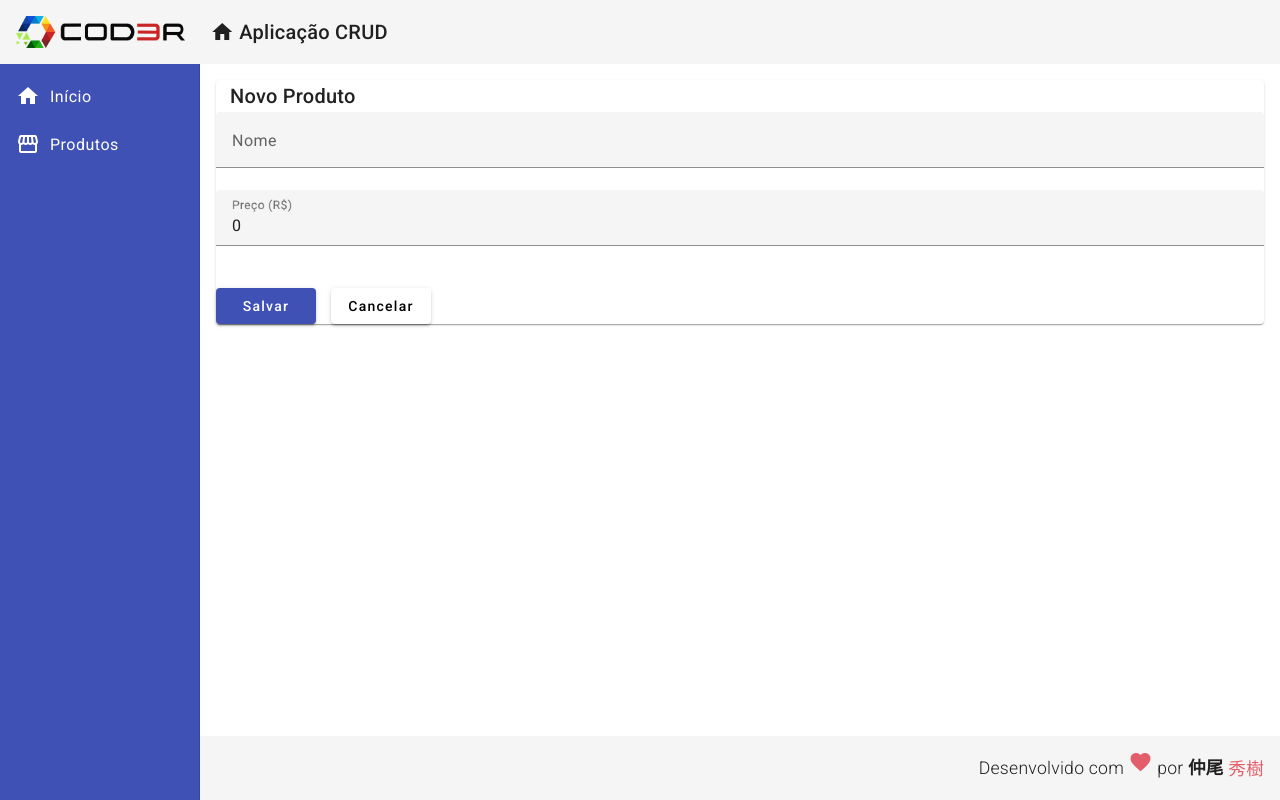
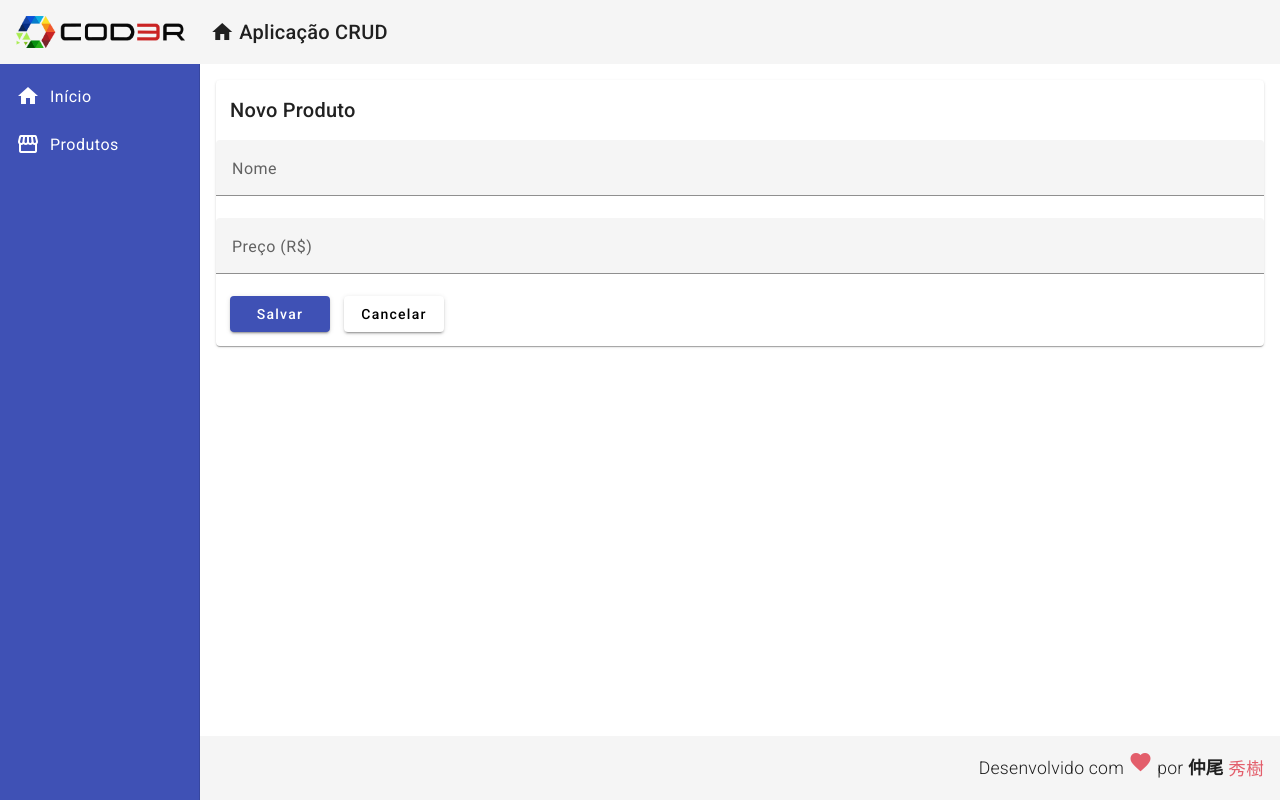
Before and after one commit to nakaohideki/CRUD-Angular, an Angular app in the folder frontend/: page /products/create in a window 1280 px wide. Built offline with nearby package versions, Linux system fonts and the light colour scheme.

Commit message:
Improved components styles

```diff
--- a/frontend/src/app/components/product/product-create/product-create.component.css
+++ b/frontend/src/app/components/product/product-create/product-create.component.css
@@ -1,13 +1,17 @@
+mat-card-title {
+    margin: 14px;
+}
+
 form {
     display: flex;
     flex-direction: column;
 }
 
-mat-card-title {
-    margin-left: 14px;
+button {
+    width: 100px;
+    margin-right: 14px;
 }
 
-button {
-    margin: 20px 15px 0px 0px;
-    width: 100px;
+.actions {
+    padding: 0px 0px 14px 14px
 }
--- a/frontend/src/app/components/product/product-create/product-create.component.html
+++ b/frontend/src/app/components/product/product-create/product-create.component.html
@@ -20,7 +20,7 @@
 			/>
 		</mat-form-field>
 	</form>
-	<div>
+	<div class="actions">
 		<button
 			mat-raised-button
 			(click)="createProduct()"
--- a/frontend/src/app/components/product/product-create/product-create.component.ts
+++ b/frontend/src/app/components/product/product-create/product-create.component.ts
@@ -10,9 +10,9 @@ import { ProductService } from "./../product.service"
 })
 export class ProductCreateComponent implements OnInit {
 	product: Product = {
-		id: 0,
+		id: "",
 		name: "",
-		price: 0,
+		price: "",
 	}
 
 	constructor(private ProductService: ProductService, private router: Router) {}
@@ -21,7 +21,11 @@ export class ProductCreateComponent implements OnInit {
 
 	createProduct(): void {
 		this.ProductService.create(this.product).subscribe(() => {
-			this.ProductService.showMessage("Produto criado com sucesso!")
+			this.ProductService.showMessage(
+				"Os dados do produto " +
+					`${this.product.name}` +
+					" foram criados com sucesso!"
+			)
 			this.router.navigate(["/products"])
 		})
 	}
--- a/frontend/src/app/components/product/product-delete/product-delete.component.css
+++ b/frontend/src/app/components/product/product-delete/product-delete.component.css
@@ -1,8 +1,17 @@
+mat-card-title {
+    margin: 14px;
+}
+
 form {
     display: flex;
     flex-direction: column;
 }
 
 button {
-    margin: 20px 15px 0px 0px;
+    width: 100px;
+    margin-right: 14px;
 }
+
+.actions {
+    padding: 0px 0px 14px 14px
+}
--- a/frontend/src/app/components/product/product-delete/product-delete.component.html
+++ b/frontend/src/app/components/product/product-delete/product-delete.component.html
@@ -4,28 +4,33 @@
 		<mat-form-field>
 			<mat-label>Nome</mat-label>
 			<input
+				class="name-input"
 				matInput
+				Red
 				placeholder="Nome"
-				[(ngModel)]="product.name"
+				[value]="product.name"
 				name="nome"
+				disabled
 			/>
 		</mat-form-field>
 		<mat-form-field>
 			<mat-label>Preço (R$)</mat-label>
 			<input
 				matInput
+				Red
 				placeholder="Preço (R$)"
-				[(ngModel)]="product.price"
+				[value]="product.price"
 				type="number"
 				name="price"
+				disabled
 			/>
 		</mat-form-field>
 	</form>
-	<div>
+	<div class="actions">
 		<button
 			mat-raised-button
-			(click)="delete()"
-			color="primary"
+			(click)="deleteProduct()"
+			color="warn"
 		>
 			Excluir
 		</button>
--- a/frontend/src/app/components/product/product-delete/product-delete.component.ts
+++ b/frontend/src/app/components/product/product-delete/product-delete.component.ts
@@ -24,16 +24,16 @@ export class ProductDeleteComponent implements OnInit {
 		})
 	}
 
-	delete(): void {
+	deleteProduct(): void {
 		const id = this.route.snapshot.paramMap.get("id")
 		this.productService.delete(`${id}`).subscribe(() => {
 			this.productService.showMessage(
 				"Os dados do produto " +
 					`${this.product.name}` +
-					"foram excluídos com sucesso"
+					" foram excluídos com sucesso"
 			)
+			this.router.navigate(["/products"])
 		})
-		this.router.navigate(["/products"])
 	}
 
 	cancel(): void {
--- a/frontend/src/app/components/product/product-read/product-read.component.html
+++ b/frontend/src/app/components/product/product-read/product-read.component.html
@@ -12,7 +12,7 @@
 				*matHeaderCellDef
 				mat-sort-header
 			>
-				Id
+				Item
 			</th>
 			<td
 				mat-cell
@@ -29,7 +29,7 @@
 				*matHeaderCellDef
 				mat-sort-header
 			>
-				Name
+				Nome
 			</th>
 			<td
 				mat-cell
--- a/frontend/src/app/components/product/product-update/product-update.component.css
+++ b/frontend/src/app/components/product/product-update/product-update.component.css
@@ -1,8 +1,16 @@
+mat-card-title {
+    margin: 14px
+}
+
 form {
     display: flex;
     flex-direction: column;
 }
 
+.actions {
+    padding: 14px
+}
+
 button {
-    margin: 20px 15px 0px 0px;
+    margin-right: 14px;
 }
--- a/frontend/src/app/components/product/product-update/product-update.component.html
+++ b/frontend/src/app/components/product/product-update/product-update.component.html
@@ -21,13 +21,13 @@
 			/>
 		</mat-form-field>
 	</form>
-	<div>
+	<div class="actions">
 		<button
 			mat-raised-button
 			(click)="updateProduct()"
 			color="primary"
 		>
-			Salvar
+			Atualizar
 		</button>
 		<button
 			mat-raised-button
--- a/frontend/src/app/components/product/product.model.ts
+++ b/frontend/src/app/components/product/product.model.ts
@@ -1,5 +1,5 @@
 export interface Product {
-	id: number
+	id: string
 	name: string
-	price: number
+	price: number | ""
 }
--- a/frontend/src/app/views/product-crud/product-crud.component.css
+++ b/frontend/src/app/views/product-crud/product-crud.component.css
@@ -1,3 +1,3 @@
 button {
-    margin-bottom: 30px;
+    margin: 0px 0px 14px;
 }
```
Also changed, not shown: 1 other file (tests, documents, lock files or other folders).
